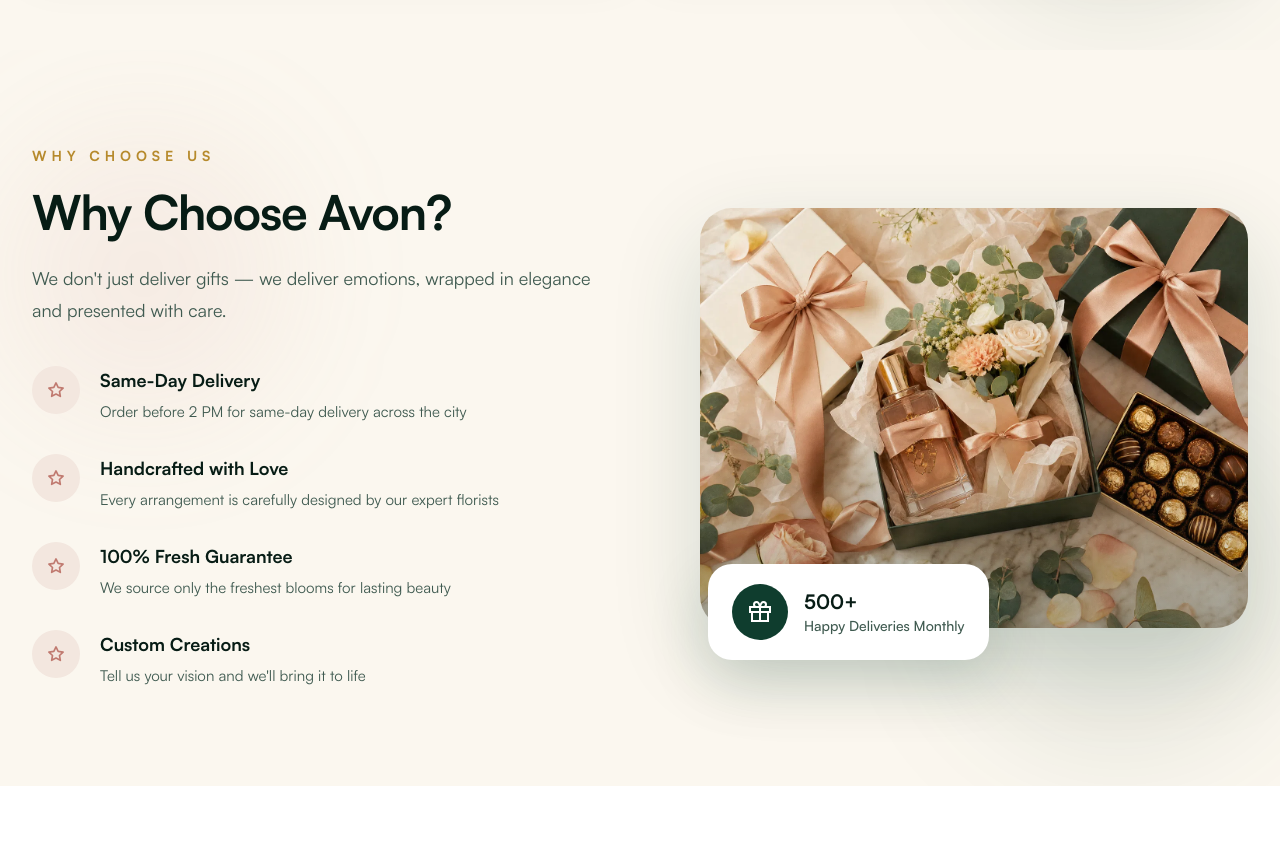
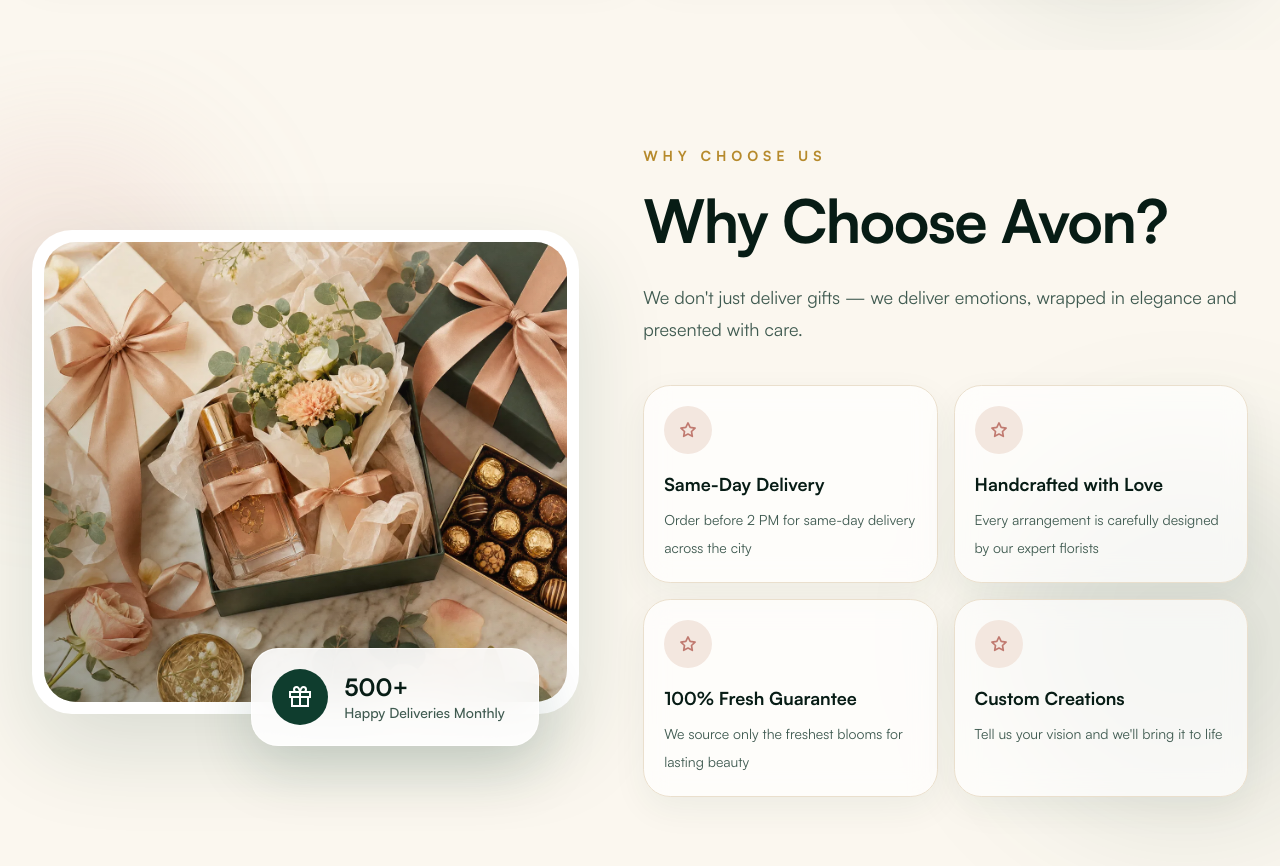
Before and after one commit to Uzair-khane/Avon_gifts_shop, a Nuxt app: page / in a window 1280 px wide. Shown: the part 2400-3266 px from the top of the page. Before the commit the page ends 3186 px from the top, so only its background shows below. Built offline with nearby package versions, Linux system fonts and the light colour scheme.

Commit message:
feat(home): build premium  why choose section

```diff
--- a/app/components/home/WhyChooseSection.vue
+++ b/app/components/home/WhyChooseSection.vue
@@ -44,93 +44,98 @@
     ref="sectionRef"
     class="relative overflow-hidden bg-[#fbf7ef] px-4 py-24 sm:px-6 lg:px-8"
   >
-    <div class="absolute left-0 top-20 h-72 w-72 rounded-full bg-[#d08f86]/10 blur-3xl"></div>
-    <div class="absolute bottom-10 right-0 h-80 w-80 rounded-full bg-[#0f3d2e]/10 blur-3xl"></div>
+    <!-- Soft Background Decorations -->
+    <div class="absolute -left-24 top-20 h-80 w-80 rounded-full bg-[#d08f86]/15 blur-3xl"></div>
+    <div class="absolute -right-24 bottom-16 h-96 w-96 rounded-full bg-[#0f3d2e]/10 blur-3xl"></div>
 
-    <div class="relative mx-auto grid max-w-7xl items-center gap-14 lg:grid-cols-2">
-      <!-- Left Content -->
+    <div class="relative mx-auto grid max-w-7xl items-center gap-16 lg:grid-cols-[0.95fr_1.05fr]">
+      <!-- Image Side -->
       <div
         :class="[
-          'transition-all duration-1000 ease-out',
-          isVisible ? 'translate-y-0 opacity-100' : 'translate-y-10 opacity-0'
+          'relative order-2 transition-all duration-1000 ease-out lg:order-1',
+          isVisible ? 'translate-x-0 opacity-100' : '-translate-x-12 opacity-0'
+        ]"
+      >
+        <div class="relative rounded-[2.5rem] bg-white p-3 shadow-[0_35px_90px_rgba(15,61,46,0.14)]">
+          <div class="group relative overflow-hidden rounded-[2rem]">
+            <img
+              :src="whyChooseImg"
+              alt="Luxury gift box"
+              class="h-[360px] w-full object-cover transition duration-[1400ms] ease-out group-hover:scale-110 sm:h-[460px]"
+            />
+
+            <div class="absolute inset-0 bg-gradient-to-tr from-[#071c15]/35 via-transparent to-[#fbf7ef]/10"></div>
+          </div>
+
+          <!-- Floating Stats Card -->
+          <div
+            class="absolute -bottom-8 left-8 right-8 rounded-[1.7rem] border border-white/70 bg-white/90 p-5 shadow-[0_22px_60px_rgba(15,61,46,0.18)] backdrop-blur-xl sm:left-auto sm:right-10 sm:w-72"
+          >
+            <div class="flex items-center gap-4">
+              <div class="flex h-14 w-14 items-center justify-center rounded-full bg-[#0f3d2e] text-white">
+                <svg viewBox="0 0 24 24" class="h-6 w-6" fill="none" stroke="currentColor" stroke-width="2">
+                  <path d="M20 12V21H4V12" />
+                  <path d="M2 7H22V12H2V7Z" />
+                  <path d="M12 7V21" />
+                  <path d="M12 7H8.5C7.1 7 6 5.9 6 4.5S7.1 2 8.5 2C11 2 12 7 12 7Z" />
+                  <path d="M12 7H15.5C16.9 7 18 5.9 18 4.5S16.9 2 15.5 2C13 2 12 7 12 7Z" />
+                </svg>
+              </div>
+
+              <div>
+                <h4 class="text-2xl font-black text-[#071c15]">500+</h4>
+                <p class="text-sm font-medium text-[#3f5a50]">
+                  Happy Deliveries Monthly
+                </p>
+              </div>
+            </div>
+          </div>
+        </div>
+      </div>
+
+      <!-- Content Side -->
+      <div
+        :class="[
+          'order-1 transition-all duration-1000 ease-out lg:order-2',
+          isVisible ? 'translate-y-0 opacity-100' : 'translate-y-12 opacity-0'
         ]"
       >
         <p class="mb-4 text-sm font-bold uppercase tracking-[0.35em] text-[#b68a2c]">
           Why Choose Us
         </p>
 
-        <h2 class="text-4xl font-black leading-tight tracking-tight text-[#071c15] sm:text-5xl">
+        <h2 class="max-w-xl text-4xl font-black leading-tight tracking-tight text-[#071c15] sm:text-5xl lg:text-6xl">
           Why Choose Avon?
         </h2>
 
-        <p class="mt-5 max-w-xl text-lg leading-8 text-[#3f5a50]">
+        <p class="mt-6 max-w-2xl text-lg leading-8 text-[#3f5a50]">
           We don't just deliver gifts — we deliver emotions, wrapped in elegance
           and presented with care.
         </p>
 
-        <div class="mt-10 space-y-7">
+        <!-- Feature Cards -->
+        <div class="mt-10 grid gap-4 sm:grid-cols-2">
           <div
             v-for="(feature, index) in features"
             :key="feature.title"
             :class="[
-              'flex gap-5 transition-all duration-700 ease-out',
-              isVisible ? 'translate-x-0 opacity-100' : '-translate-x-8 opacity-0'
+              'group rounded-[1.7rem] border border-[#eadfcd] bg-white/70 p-5 shadow-[0_12px_35px_rgba(15,61,46,0.06)] backdrop-blur-md transition-all duration-700 hover:-translate-y-2 hover:border-[#0f3d2e]/30 hover:bg-white hover:shadow-[0_22px_55px_rgba(15,61,46,0.12)]',
+              isVisible ? 'translate-y-0 opacity-100' : 'translate-y-8 opacity-0'
             ]"
-            :style="{ transitionDelay: `${index * 160}ms` }"
+            :style="{ transitionDelay: `${index * 140}ms` }"
           >
-            <div class="flex h-12 w-12 shrink-0 items-center justify-center rounded-full bg-[#f3e7df] text-[#c07a70] transition duration-300 hover:scale-110 hover:bg-[#0f3d2e] hover:text-white">
+            <div class="mb-4 flex h-12 w-12 items-center justify-center rounded-full bg-[#f3e7df] text-[#c07a70] transition duration-300 group-hover:bg-[#0f3d2e] group-hover:text-white">
               <svg viewBox="0 0 24 24" class="h-5 w-5" fill="none" stroke="currentColor" stroke-width="2">
                 <path d="M12 3.5L14.6 8.8L20.5 9.7L16.2 13.8L17.2 19.6L12 16.9L6.8 19.6L7.8 13.8L3.5 9.7L9.4 8.8L12 3.5Z" stroke-linejoin="round" />
               </svg>
             </div>
 
-            <div>
-              <h3 class="text-lg font-black text-[#071c15]">
-                {{ feature.title }}
-              </h3>
-              <p class="mt-1 text-[15px] leading-7 text-[#3f5a50]">
-                {{ feature.description }}
-              </p>
-            </div>
-          </div>
-        </div>
-      </div>
+            <h3 class="text-lg font-black text-[#071c15]">
+              {{ feature.title }}
+            </h3>
 
-      <!-- Right Image -->
-      <div
-        :class="[
-          'relative transition-all duration-1000 ease-out lg:pl-8',
-          isVisible ? 'translate-y-0 opacity-100' : 'translate-y-12 opacity-0'
-        ]"
-      >
-        <div class="group relative overflow-hidden rounded-[2rem] shadow-[0_30px_90px_rgba(15,61,46,0.16)]">
-          <img
-            :src="whyChooseImg"
-            alt="Luxury gift box"
-            class="h-[360px] w-full object-cover transition duration-[1200ms] ease-out group-hover:scale-110 sm:h-[420px]"
-          />
-
-          <div class="absolute inset-0 bg-gradient-to-t from-[#071c15]/25 via-transparent to-transparent"></div>
-        </div>
-
-        <!-- Floating Card -->
-        <div
-          class="absolute -bottom-8 left-6 flex items-center gap-4 rounded-3xl bg-white px-6 py-5 shadow-[0_20px_60px_rgba(15,61,46,0.18)] transition duration-500 hover:-translate-y-2 sm:left-10"
-        >
-          <div class="flex h-14 w-14 items-center justify-center rounded-full bg-[#0f3d2e] text-white">
-            <svg viewBox="0 0 24 24" class="h-6 w-6" fill="none" stroke="currentColor" stroke-width="2">
-              <path d="M20 12V21H4V12" />
-              <path d="M2 7H22V12H2V7Z" />
-              <path d="M12 7V21" />
-              <path d="M12 7H8.5C7.1 7 6 5.9 6 4.5S7.1 2 8.5 2C11 2 12 7 12 7Z" />
-              <path d="M12 7H15.5C16.9 7 18 5.9 18 4.5S16.9 2 15.5 2C13 2 12 7 12 7Z" />
-            </svg>
-          </div>
-
-          <div>
-            <h4 class="text-xl font-black text-[#071c15]">500+</h4>
-            <p class="text-sm font-medium text-[#3f5a50]">
-              Happy Deliveries Monthly
+            <p class="mt-2 text-sm leading-7 text-[#3f5a50]">
+              {{ feature.description }}
             </p>
           </div>
         </div>
```
